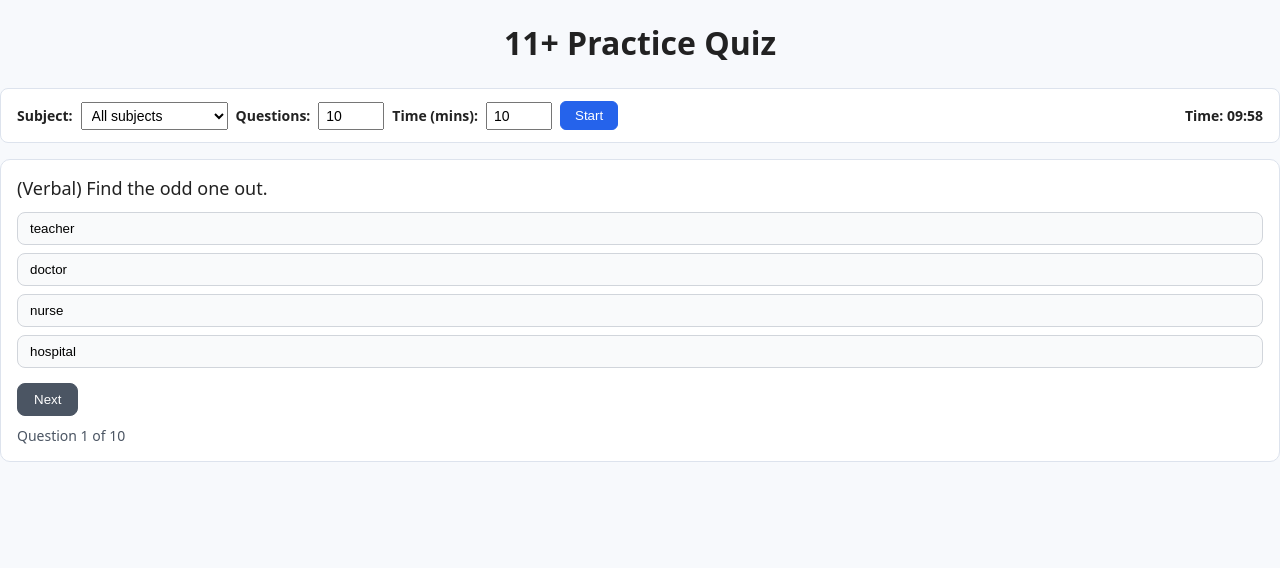
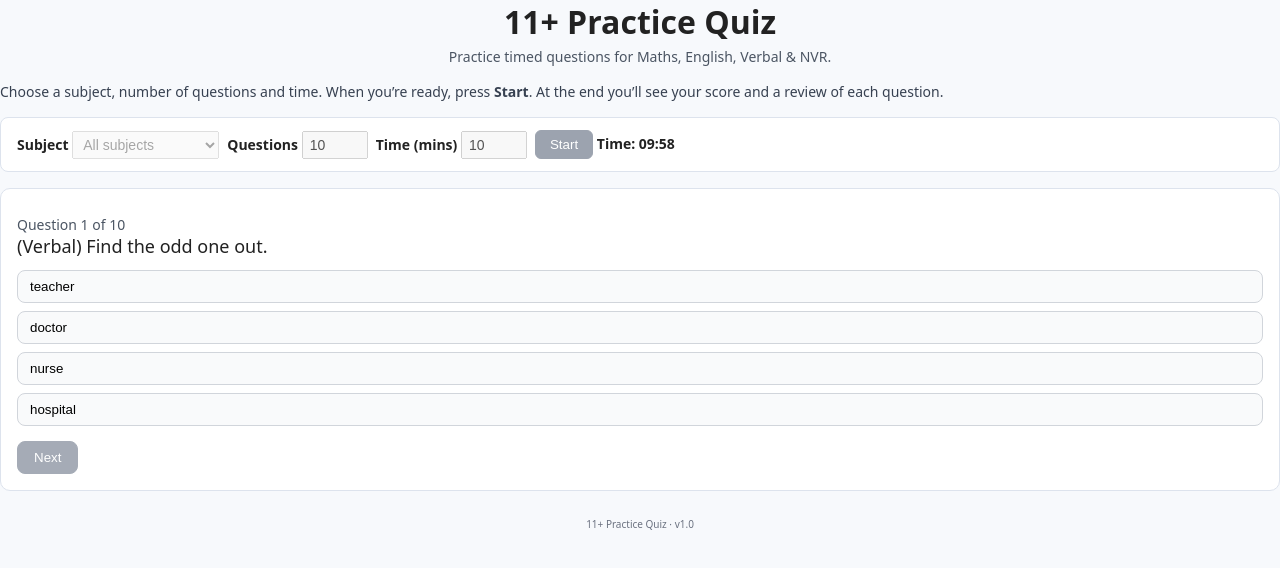
Before and after one commit to 11-Plus-Success/11plus-web, a plain HTML site: page index.html in a window 1280 px wide. Both pictures are taken after a click on the button "Start". Drawn offline with Linux system fonts and the light colour scheme.

Commit message:
Add files via upload

```diff
--- a/app.js
+++ b/app.js
@@ -13,6 +13,7 @@ let score = 0;
 let answers = [];      // stores selected option index per question
 let timerId = null;
 let timeLeft = 0;      // seconds
+let quizActive = false;
 
 // ------------- DOM references -------------
 const categorySelect = document.getElementById("category-select");
@@ -49,10 +50,17 @@ function formatTime(seconds) {
   return `${m.toString().padStart(2, "0")}:${s.toString().padStart(2, "0")}`;
 }
 
+function setControlsEnabled(enabled) {
+  categorySelect.disabled = !enabled;
+  numQuestionsInput.disabled = !enabled;
+  timeMinsInput.disabled = !enabled;
+  startBtn.disabled = !enabled || !questionsLoaded;
+}
+
 // ------------- Loading questions from JSON -------------
 function loadAllQuestions() {
   statusMessage.textContent = "Loading questions...";
-  startBtn.disabled = true;
+  setControlsEnabled(false);
 
   return Promise.all([
     fetch("questions/maths.json").then(r => r.json()),
@@ -67,13 +75,13 @@ function loadAllQuestions() {
       nvrQuestions = n;
       questionsLoaded = true;
       statusMessage.textContent = "Questions loaded. Choose settings and press Start.";
-      startBtn.disabled = false;
+      setControlsEnabled(true);
     })
     .catch(err => {
       console.error(err);
       statusMessage.textContent =
         "Error loading question files. Please check that the JSON files exist and are valid.";
-      startBtn.disabled = true;
+      setControlsEnabled(false);
     });
 }
 
@@ -81,17 +89,26 @@ function loadAllQuestions() {
 function startTimer(totalSeconds) {
   clearInterval(timerId);
   timeLeft = totalSeconds;
+  timerSpan.classList.remove("timer-warning");
   timerSpan.textContent = `Time: ${formatTime(timeLeft)}`;
 
   timerId = setInterval(() => {
     timeLeft--;
+
+    // Optional: highlight timer when low
+    if (timeLeft <= 30) {
+      timerSpan.classList.add("timer-warning");
+    }
+
     if (timeLeft < 0) {
       clearInterval(timerId);
       timerId = null;
+      timeLeft = 0;
       timerSpan.textContent = "Time: 00:00";
       showResult(true); // time up
       return;
     }
+
     timerSpan.textContent = `Time: ${formatTime(timeLeft)}`;
   }, 1000);
 }
@@ -145,6 +162,10 @@ function setupQuiz() {
   currentIndex = 0;
   score = 0;
   answers = [];
+  quizActive = true;
+
+  // Lock controls while quiz is running
+  setControlsEnabled(false);
 
   // Show quiz box, hide result box
   quizBox.style.display = "block";
@@ -164,6 +185,7 @@ function showQuestion() {
   if (!q) return;
 
   selectedOption = null;
+  nextBtn.disabled = true; // require a choice before moving on
 
   questionText.textContent = `(${q.category}) ${q.question}`;
   optionsDiv.innerHTML = "";
@@ -178,6 +200,7 @@ function showQuestion() {
         .querySelectorAll(".option-btn")
         .forEach(b => b.classList.remove("selected"));
       btn.classList.add("selected");
+      nextBtn.disabled = false;
     };
     optionsDiv.appendChild(btn);
   });
@@ -187,6 +210,10 @@ function showQuestion() {
 
 // ------------- Handling answers -------------
 nextBtn.onclick = () => {
+  if (!quizActive) {
+    return;
+  }
+
   if (timerId === null && timeLeft <= 0) {
     // already timed out and results shown
     return;
@@ -215,8 +242,13 @@ nextBtn.onclick = () => {
 // ------------- Results & review -------------
 function showResult(timeUp) {
   stopTimer();
+  quizActive = false;
+
   quizBox.style.display = "none";
   resultBox.style.display = "block";
+
+  // Re-enable controls for a fresh quiz
+  setControlsEnabled(true);
 
   if (timeUp) {
     scoreText.textContent = `Time's up! You scored ${score} out of ${quizQuestions.length}.`;
--- a/index.html
+++ b/index.html
@@ -3,13 +3,30 @@
 <head>
   <meta charset="UTF-8" />
   <title>11+ Practice Quiz</title>
+  <meta name="viewport" content="width=device-width, initial-scale=1.0" />
+
+  <!-- You can keep using your existing CSS file -->
   <link rel="stylesheet" href="style.css" />
 </head>
 <body>
+  <header class="site-header">
     <h1>11+ Practice Quiz</h1>
+    <p class="tagline">Practice timed questions for Maths, English, Verbal & NVR.</p>
+  </header>
 
-  <div id="controls">
-    <label for="category-select">Subject:</label>
+  <main class="container">
+    <!-- Instructions -->
+    <section class="intro">
+      <p>
+        Choose a subject, number of questions and time.
+        When you’re ready, press <strong>Start</strong>. At the end you’ll see your score and a review of each question.
+      </p>
+    </section>
+
+    <!-- Controls / Settings -->
+    <section id="controls" class="controls">
+      <div class="control-group">
+        <label for="category-select">Subject</label>
         <select id="category-select">
           <option value="all">All subjects</option>
           <option value="Maths">Maths</option>
@@ -17,37 +34,56 @@
           <option value="Verbal">Verbal</option>
           <option value="NVR">Non-Verbal (NVR)</option>
         </select>
-
-    <label for="num-questions">Questions:</label>
-    <input id="num-questions" type="number" min="1" max="50" value="10" />
-
-    <label for="time-mins">Time (mins):</label>
-    <input id="time-mins" type="number" min="1" max="60" value="10" />
-
-    <button id="start-btn">Start</button>
-
-    <span id="timer">Time: 00:00</span>
       </div>
 
-  <div id="status-message"></div>
-
-  <div id="quiz-box" style="display:none;">
-    <div id="question-text"></div>
-    <div id="options"></div>
-
-    <button id="next-btn">Next</button>
-    <div id="progress"></div>
+      <div class="control-group">
+        <label for="num-questions">Questions</label>
+        <input id="num-questions" type="number" min="1" max="50" value="10" />
       </div>
 
-  <div id="result-box" style="display:none;">
+      <div class="control-group">
+        <label for="time-mins">Time (mins)</label>
+        <input id="time-mins" type="number" min="1" max="60" value="10" />
+      </div>
+
+      <div class="control-group control-actions">
+        <button id="start-btn">Start</button>
+        <span id="timer" aria-live="polite">Time: 00:00</span>
+      </div>
+    </section>
+
+    <div id="status-message" class="status-message" aria-live="polite"></div>
+
+    <!-- Quiz area -->
+    <section id="quiz-box" class="card quiz-box" style="display:none;">
+      <div class="quiz-header">
+        <div id="progress" class="progress-text">Question 0 of 0</div>
+      </div>
+
+      <div id="question-text" class="question-text"></div>
+
+      <div id="options" class="options"></div>
+
+      <div class="quiz-footer">
+        <button id="next-btn">Next</button>
+      </div>
+    </section>
+
+    <!-- Results / review -->
+    <section id="result-box" class="card result-box" style="display:none;">
       <h2>Your Score</h2>
-    <p id="score-text"></p>
+      <p id="score-text" class="score-text"></p>
 
-    <h3>Review</h3>
-    <div id="review-list"></div>
+      <h3>Review your answers</h3>
+      <div id="review-list" class="review-list"></div>
 
       <button id="restart-btn">Try Again</button>
-  </div>
+    </section>
+  </main>
+
+  <footer class="site-footer">
+    <small>11+ Practice Quiz &middot; v1.0</small>
+  </footer>
 
   <script src="app.js"></script>
 </body>
```
Lines whose indentation alone changed are shown as unchanged.
